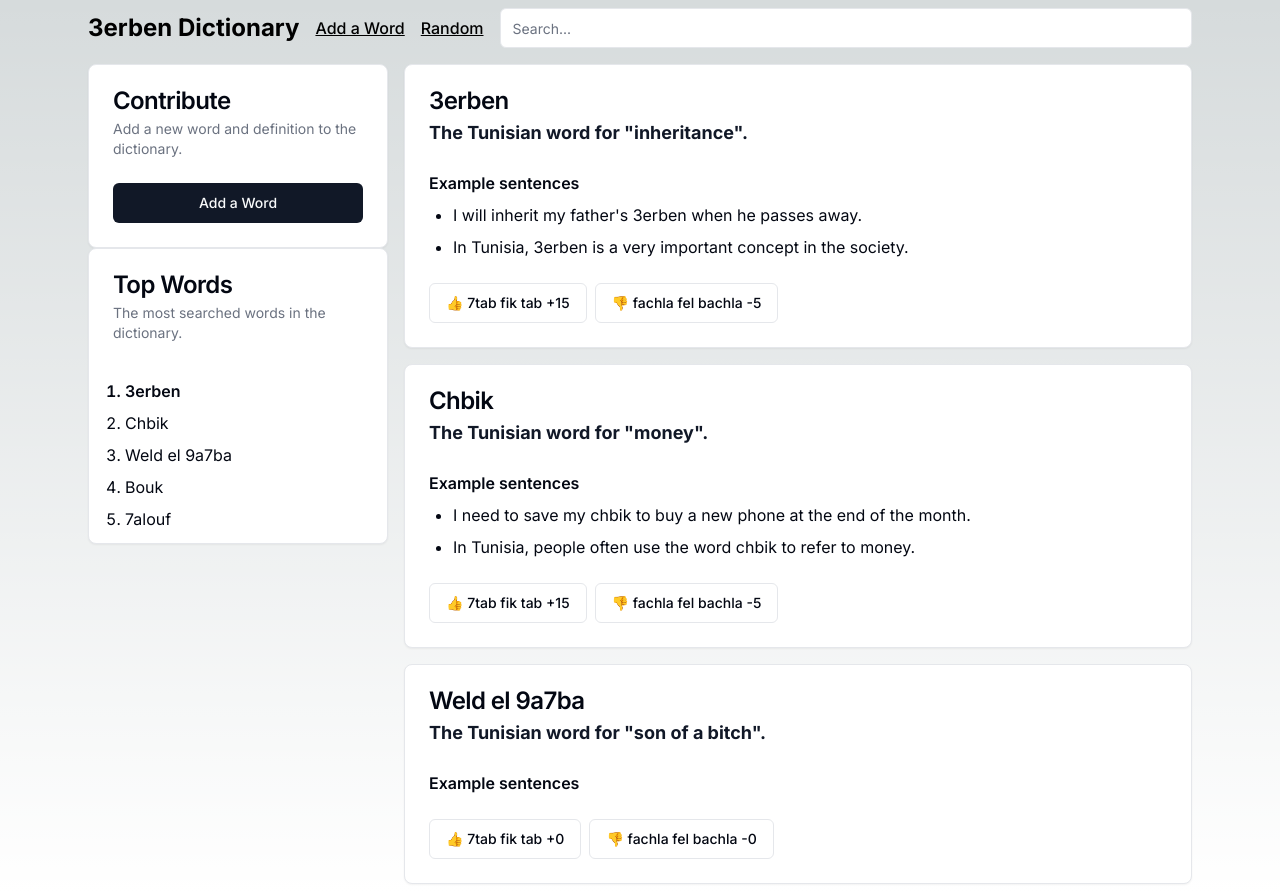
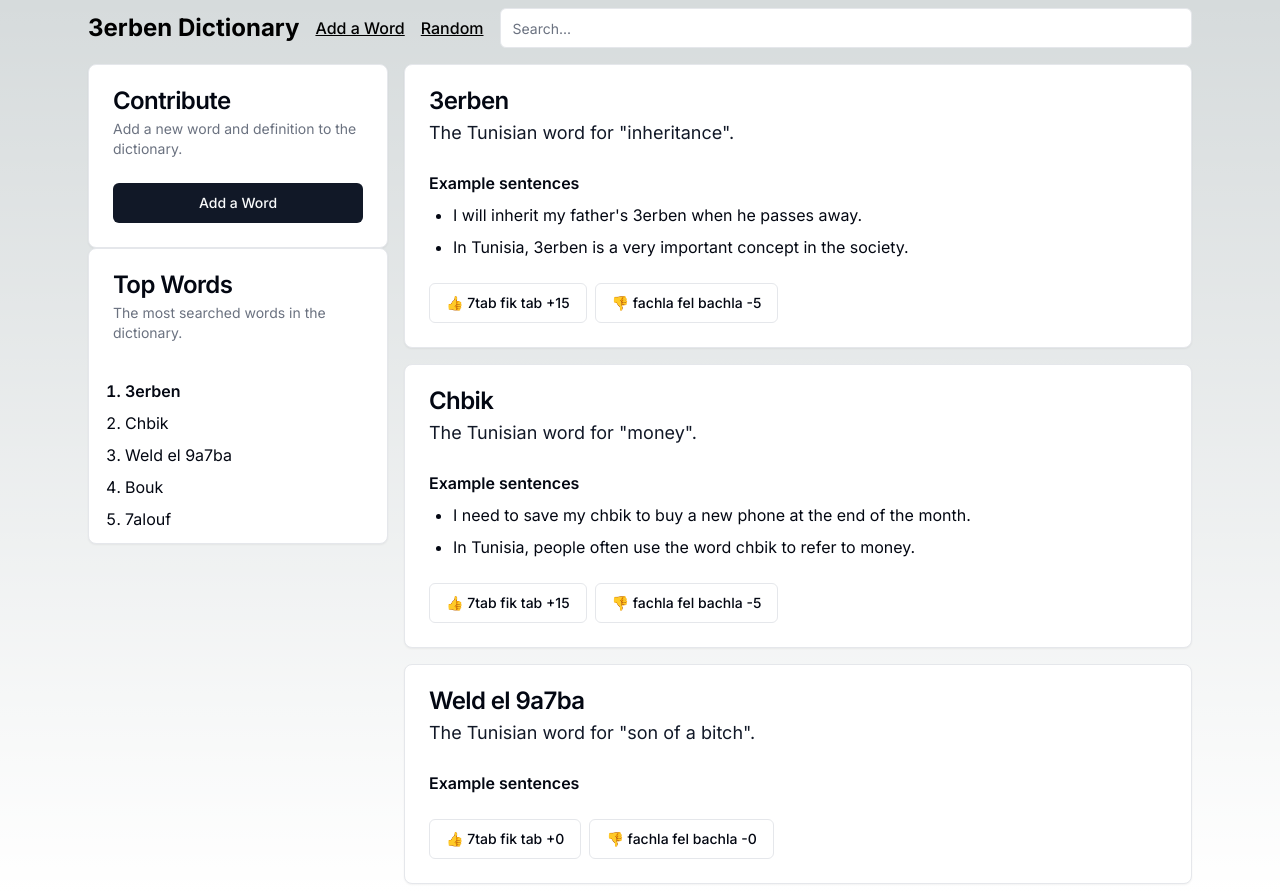
Before and after one commit to hakimelek/3erben-dictionary, a Next.js app: page / in a window 1280 px wide. Built offline with nearby package versions, Linux system fonts and the light colour scheme.

Commit message:
Add title and discription

```diff
--- a/src/app/layout.tsx
+++ b/src/app/layout.tsx
@@ -7,8 +7,8 @@ import { Input } from "@/components/ui/input";
 const inter = Inter({ subsets: ["latin"] });
 
 export const metadata: Metadata = {
-  title: "Create Next App",
-  description: "Generated by create next app",
+  title: "3erben Dictionary - The dictionary for the 3erbens",
+  description: "Tunisian slang dictionary",
 };
 
 export default function RootLayout({
--- a/src/components/wordcard.tsx
+++ b/src/components/wordcard.tsx
@@ -24,7 +24,7 @@ const WordCard: React.FC<WordProps> = ({ word }) => {
     <Card>
       <CardHeader>
         <CardTitle>{name}</CardTitle>
-        <CardDescription className="text-lg font-bold text-gray-900 dark:text-gray-100">
+        <CardDescription className="text-lg text-gray-900 dark:text-gray-100">
           {definition}
         </CardDescription>
       </CardHeader>
```
